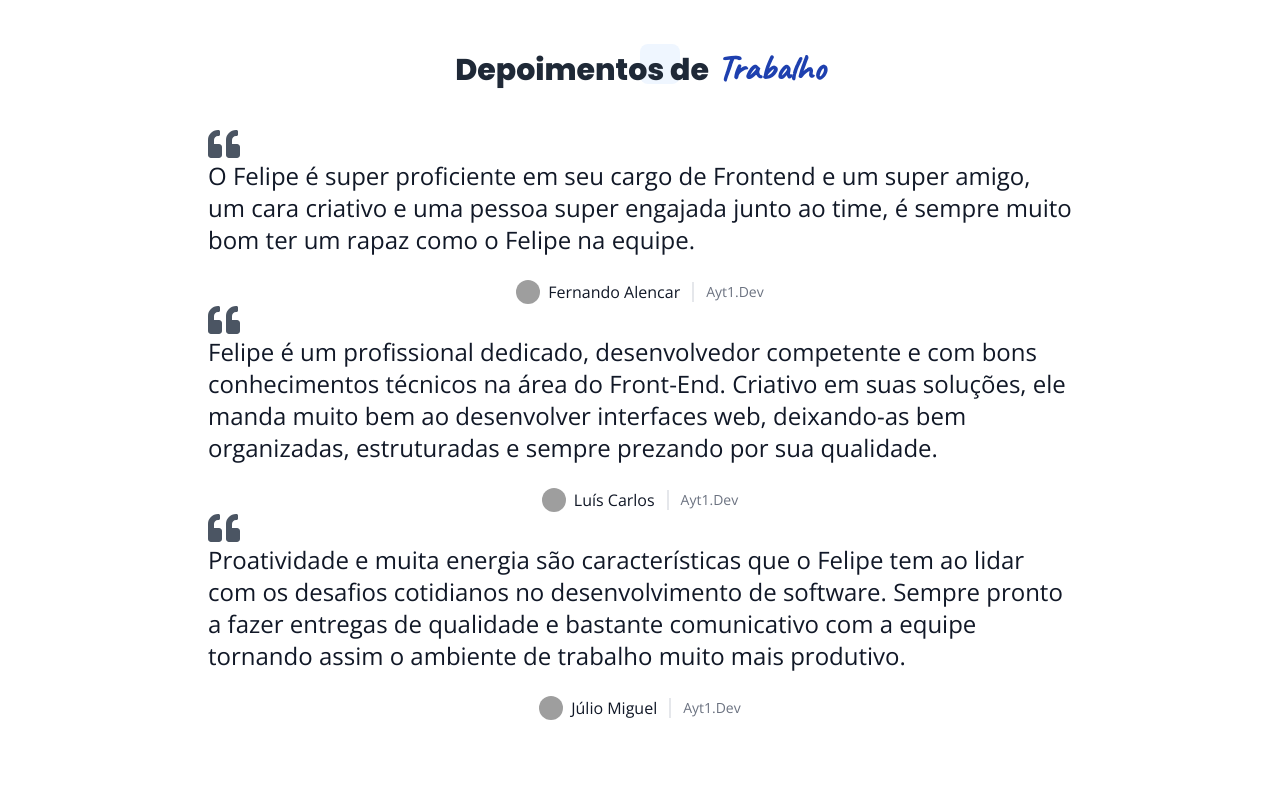
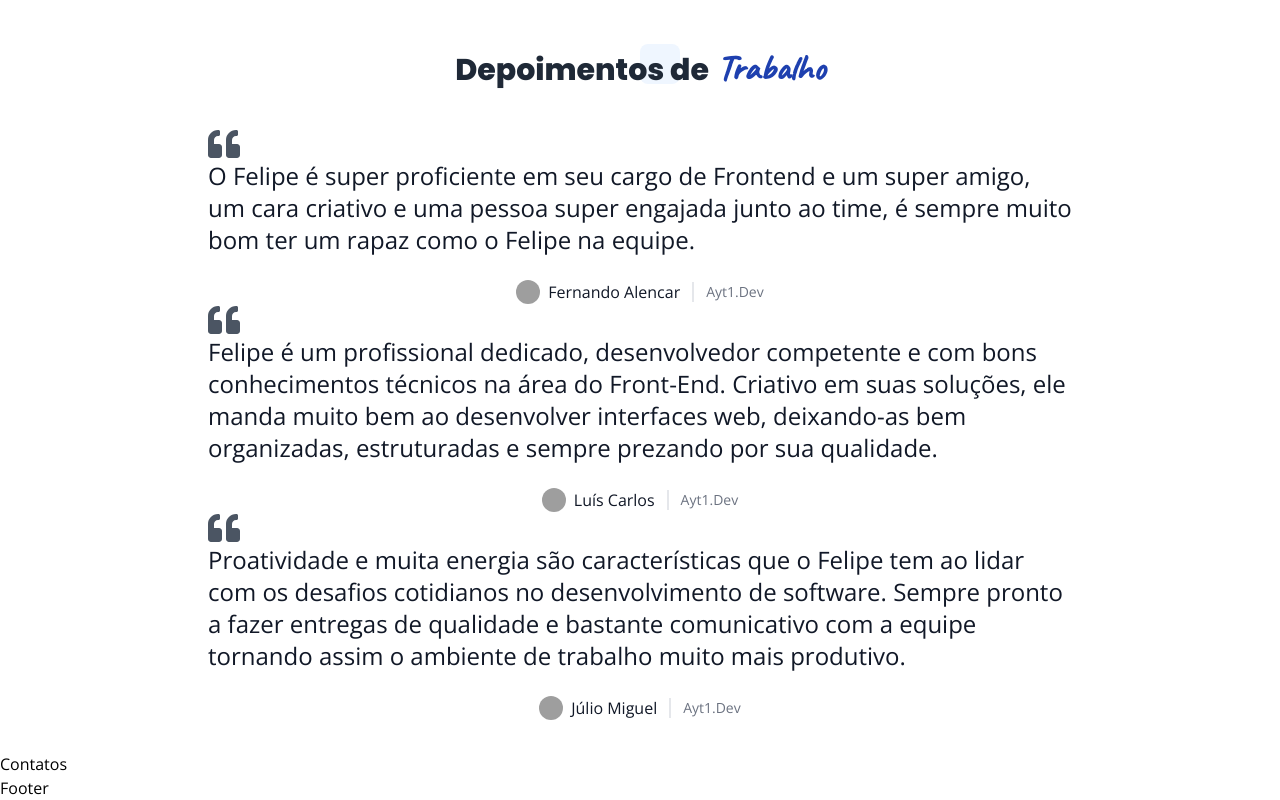
Before and after one commit to felipenmatos/portfolio, a React (Vite) app: page / in a window 1280 px wide. Shown: the part 2726-3526 px from the top of the page. Before the commit the page ends 3478 px from the top, so only its background shows below. Built offline with nearby package versions, Linux system fonts and the light colour scheme; grey boxes are pictures that could not be loaded; the HTML template or start-up script is replaced by a standard one.

Commit message:
file: import of Contact and Footer components

```diff
--- a/src/App.tsx
+++ b/src/App.tsx
@@ -1,6 +1,8 @@
 
 import './App.css'
 import { About } from './components/About'
+import { Contact } from './components/Contact'
+import { Footer } from './components/Footer'
 import { Hero } from './components/Hero'
 import { Project } from './components/Project'
 import { Service } from './components/Services'
@@ -18,6 +20,8 @@ function App() {
       <Project />
       <Skills />
       <Testimonials />
+      <Contact />
+      <Footer />
     </>
   )
 }
```
